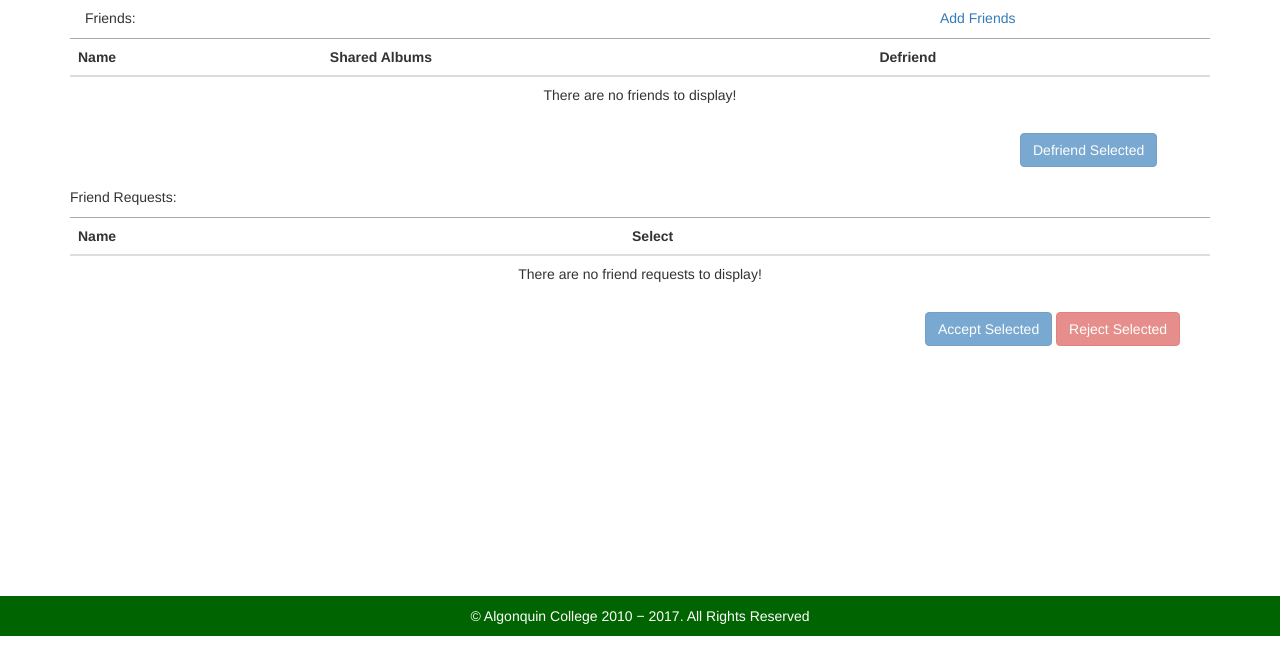
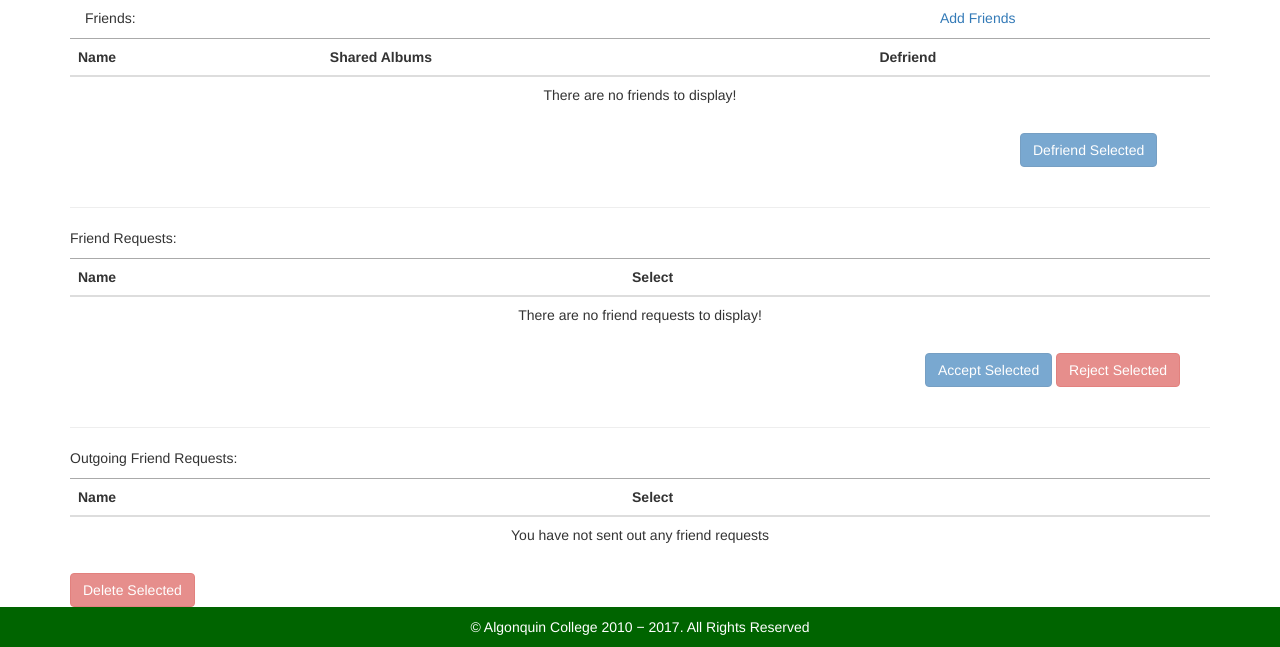
Before and after one commit to killerrin/CST8257-Simple-Social-Media-Website, a PHP site: page /MyFriends.php in a window 1280 px wide. Shown: the part 164-811 px from the top of the page. Run offline with PHP 8.4, Linux system fonts and the light colour scheme; the visitor is signed in with stand-in values (Sample User, id 1); tables that the repository leaves empty hold one stand-in row (values such as "Sample post").

Commit message:
Added a section to view and delete outgoing friend requests

```diff
--- a/Project/MyFriends.php
+++ b/Project/MyFriends.php
@@ -42,6 +42,18 @@ if (!empty($_POST)) {
             }
         }
     }
+    if (!empty($_POST['deleteOutgoing'])) {
+        if (!isset($_POST['outgoingRequest'])) {
+            $outgoingRequestResult = false;
+            return;
+        }
+        if (!isset($outgoingRequestResult) && isset($_POST['deleteOutgoing'])) {
+            foreach($_POST['outgoingRequest'] as $requesteeId) {
+                $outgoingRequest = $friendRepo->getID($LoggedInUser->User_Id, $requesteeId, 'request');
+                $outgoingRequestResult = $friendRepo->delete($outgoingRequest) ? "deleted" : false;
+            }
+        }
+    }
 }
 
 $friendships = $friendRepo->getAllForUser($LoggedInUser->User_Id);
@@ -65,6 +77,15 @@ $requests = (function ($friendships, $userId) {
     $array = array();
     foreach ($friendships as $friendship) {
         if ($friendship->Status_Code == 'request' && $friendship->Friend_RequesteeId == $userId)
+            array_push($array, $friendship);
+    }
+    return $array;
+})($friendships, $LoggedInUser->User_Id);
+
+$outgoingRequests = (function ($friendships, $userId) {
+    $array = array();
+    foreach ($friendships as $friendship) {
+        if ($friendship->Status_Code == 'request' && $friendship->Friend_RequesterId == $userId)
             array_push($array, $friendship);
     }
     return $array;
@@ -131,6 +152,7 @@ $dbManager->close();
         <input type="submit" class="btn btn-primary col-xs-offset-10" value="Defriend Selected" <?php echo (count($friends) == 0) ? "disabled" : ""; ?> onclick="return confirm('Are you sure you want to delete the selected friends?')" />
     </form>
     <br />
+    <hr/>
     <?php if (isset($requestResult)): ?>
         <div class="alert-success alert">
             <p><span class="glyphicon-thumbs-up glyphicon"></span> Friend request successfully <?php echo $requestResult; ?>!</p>
@@ -167,6 +189,44 @@ $dbManager->close();
         <input type="submit" class="btn btn-primary col-xs-offset-9" name="accept" value="Accept Selected" <?php echo (count($requests) == 0) ? "disabled" : ""; ?> />
         <input type="submit" class="btn btn-danger" name="reject" value="Reject Selected" <?php echo (count($requests) == 0) ? "disabled" : ""; ?> onclick="return confirm('Are you sure you want reject the selected friend requests?')" />
     </form>
+    <br />
+    <hr/>
+    <?php if (isset($outgoingRequestResult)): ?>
+    <div class="alert-success alert">
+        <p>
+            <span class="glyphicon-thumbs-up glyphicon"></span>Outgoing Friend request successfully <?php echo $outgoingRequestResult; ?>!
+        </p>
+    </div>
+    <?php endif; ?>
+    <p>Outgoing Friend Requests:</p>
+    <form action="MyFriends.php" method="post">
+        <table class="table">
+            <thead>
+                <tr>
+                    <th>Name</th>
+                    <th>Select</th>
+                </tr>
+            </thead>
+            <tbody>
+                <?php $dbManager->connect(); foreach($outgoingRequests as $request): ?>
+                <tr>
+                    <td>
+                        <?php $userRepo = new DBUserRepository($dbManager); echo $userRepo->getID($request->Friend_RequesteeId)->Name; ?>
+                    </td>
+                    <td>
+                        <input type="checkbox" name="outgoingRequest[]" value="<?php echo $request->Friend_RequesteeId; ?>" />
+                    </td>
+                </tr>
+                <?php endforeach; $dbManager->close(); ?>
+                <?php if (count($outgoingRequests) == 0): ?>
+                <tr>
+                    <td colspan="3" align="center">You have not sent out any friend requests</td>
+                </tr>
+                <?php endif; ?>
+            </tbody>
+        </table>
+        <input type="submit" class="btn btn-danger" name="deleteOutgoing" value="Delete Selected" <?php echo (count($outgoingRequests) == 0) ? "disabled" : ""; ?> onclick="return confirm('Are you sure you want to delete the selected friend requests?')" />
+    </form>
 </div>
 
 <?php include "Common/Footer.php"; ?>
```
